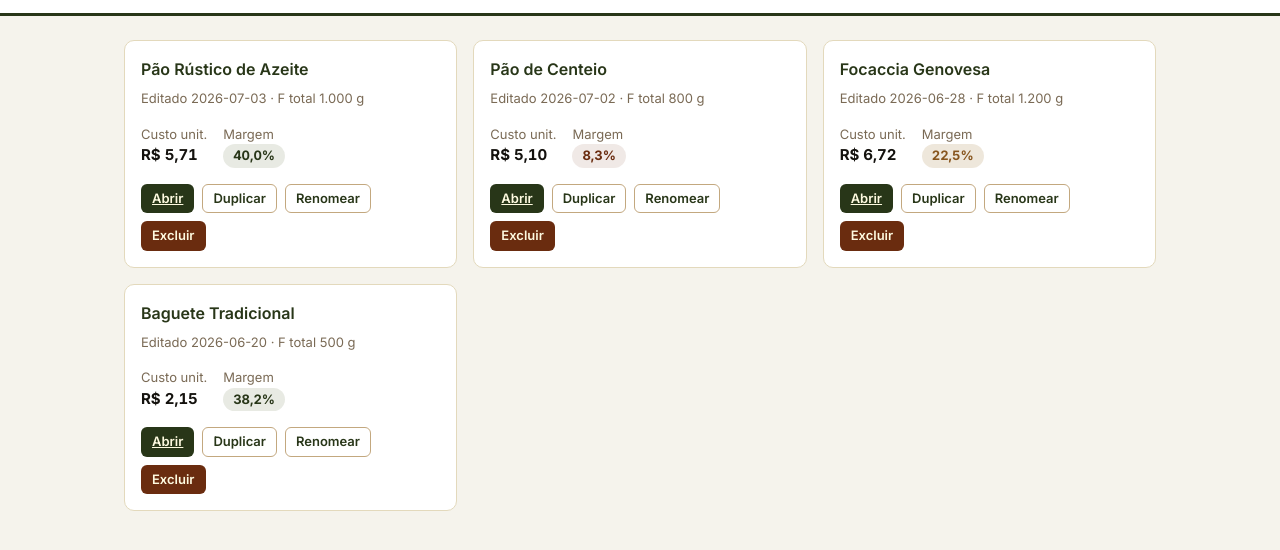
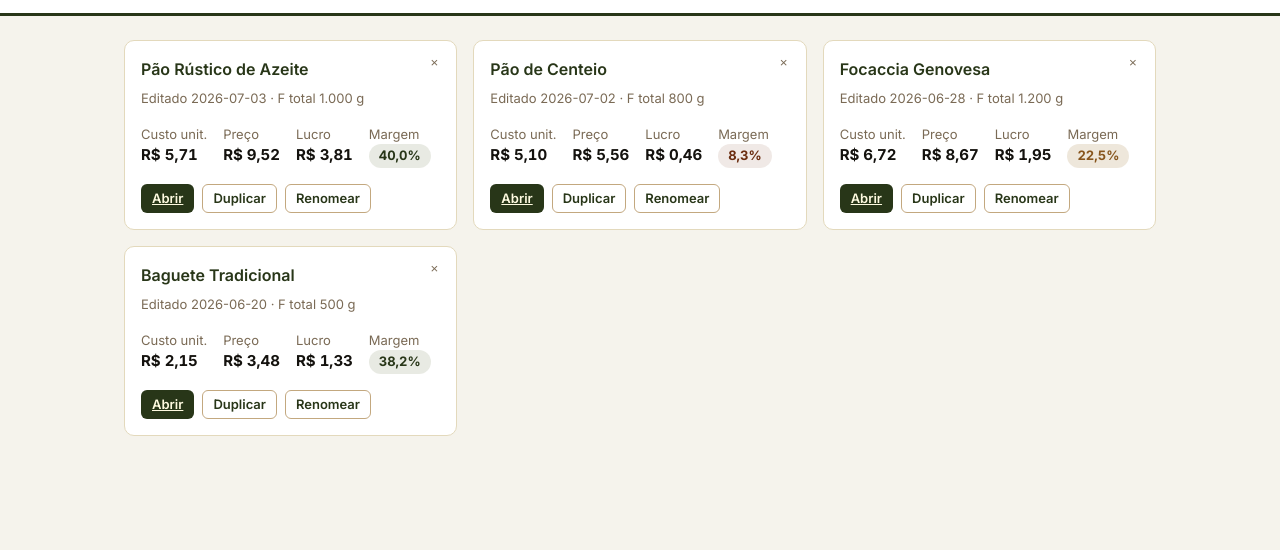
Before and after one commit to cisotar/minhapadaria, a website built with Vite: page mockups/receitas.html in a window 1280 px wide. Shown: the part 106-656 px from the top of the page. Built offline with nearby package versions, Linux system fonts and the light colour scheme.

Commit message:
feat(ui,receitas): grid 3 colunas, excluir vira ícone, cards mostram preço e lucro
Grid de receitas fixo em 3 colunas (2/1 em telas menores). Botão "Excluir"
sai de `.actions` e vira ícone no canto superior direito do card
(`.card-delete-btn`), separado das ações primárias. Cards passam a exibir
Preço e Lucro unitário além do Custo unit., já derivados por `recalculate`
(summary.salePrice/profitPerUnit) — reuso total, nenhuma fórmula nova.
Mockup receitas.html espelhado; testes ajustados para localizar o botão
de excluir por classe.

Co-Authored-By: Claude Sonnet 5 <noreply@anthropic.com>

```diff
--- a/mockups/receitas.html
+++ b/mockups/receitas.html
@@ -36,61 +36,69 @@
 
     <div class="recipe-card">
       <h3>Pão Rústico de Azeite</h3>
+      <button class="card-delete-btn" title="Excluir receita" aria-label="Excluir Pão Rústico de Azeite">&times;</button>
       <div class="meta">Editado 2026-07-03 · F total 1.000 g</div>
       <div class="stats">
         <div><span class="stat-label">Custo unit.</span><span class="stat-value">R$ 5,71</span></div>
+        <div><span class="stat-label">Preço</span><span class="stat-value">R$ 9,52</span></div>
+        <div><span class="stat-label">Lucro</span><span class="stat-value">R$ 3,81</span></div>
         <div><span class="stat-label">Margem</span><span class="chip chip-ok">40,0%</span></div>
       </div>
       <div class="actions">
         <a class="btn btn-primary" href="calculadora.html">Abrir</a>
         <button class="btn btn-secondary">Duplicar</button>
         <button class="btn btn-secondary">Renomear</button>
-        <button class="btn btn-danger">Excluir</button>
       </div>
     </div>
 
     <div class="recipe-card">
       <h3>Pão de Centeio</h3>
+      <button class="card-delete-btn" title="Excluir receita" aria-label="Excluir Pão de Centeio">&times;</button>
       <div class="meta">Editado 2026-07-02 · F total 800 g</div>
       <div class="stats">
         <div><span class="stat-label">Custo unit.</span><span class="stat-value">R$ 5,10</span></div>
+        <div><span class="stat-label">Preço</span><span class="stat-value">R$ 5,56</span></div>
+        <div><span class="stat-label">Lucro</span><span class="stat-value">R$ 0,46</span></div>
         <div><span class="stat-label">Margem</span><span class="chip chip-crit">8,3%</span></div>
       </div>
       <div class="actions">
         <a class="btn btn-primary" href="calculadora.html">Abrir</a>
         <button class="btn btn-secondary">Duplicar</button>
         <button class="btn btn-secondary">Renomear</button>
-        <button class="btn btn-danger">Excluir</button>
       </div>
     </div>
 
     <div class="recipe-card">
       <h3>Focaccia Genovesa</h3>
+      <button class="card-delete-btn" title="Excluir receita" aria-label="Excluir Focaccia Genovesa">&times;</button>
       <div class="meta">Editado 2026-06-28 · F total 1.200 g</div>
       <div class="stats">
         <div><span class="stat-label">Custo unit.</span><span class="stat-value">R$ 6,72</span></div>
+        <div><span class="stat-label">Preço</span><span class="stat-value">R$ 8,67</span></div>
+        <div><span class="stat-label">Lucro</span><span class="stat-value">R$ 1,95</span></div>
         <div><span class="stat-label">Margem</span><span class="chip chip-warn">22,5%</span></div>
       </div>
       <div class="actions">
         <a class="btn btn-primary" href="calculadora.html">Abrir</a>
         <button class="btn btn-secondary">Duplicar</button>
         <button class="btn btn-secondary">Renomear</button>
-        <button class="btn btn-danger">Excluir</button>
       </div>
     </div>
 
     <div class="recipe-card">
       <h3>Baguete Tradicional</h3>
+      <button class="card-delete-btn" title="Excluir receita" aria-label="Excluir Baguete Tradicional">&times;</button>
       <div class="meta">Editado 2026-06-20 · F total 500 g</div>
       <div class="stats">
         <div><span class="stat-label">Custo unit.</span><span class="stat-value">R$ 2,15</span></div>
+        <div><span class="stat-label">Preço</span><span class="stat-value">R$ 3,48</span></div>
+        <div><span class="stat-label">Lucro</span><span class="stat-value">R$ 1,33</span></div>
         <div><span class="stat-label">Margem</span><span class="chip chip-ok">38,2%</span></div>
       </div>
       <div class="actions">
         <a class="btn btn-primary" href="calculadora.html">Abrir</a>
         <button class="btn btn-secondary">Duplicar</button>
         <button class="btn btn-secondary">Renomear</button>
-        <button class="btn btn-danger">Excluir</button>
       </div>
     </div>
 
--- a/references/design-system.css
+++ b/references/design-system.css
@@ -347,21 +347,36 @@ h3 { font-size: var(--fs-sub); font-weight: 600; color: var(--text-2); }
 
 /* ============ Grid de receitas (Seção 2.F) ============ */
 .recipe-grid {
-  display: grid; grid-template-columns: repeat(auto-fill, minmax(260px, 1fr));
+  display: grid; grid-template-columns: repeat(3, 1fr);
   gap: var(--sp-4);
 }
+@media (max-width: 900px) {
+  .recipe-grid { grid-template-columns: repeat(2, 1fr); }
+}
+@media (max-width: 600px) {
+  .recipe-grid { grid-template-columns: 1fr; }
+}
 .recipe-card {
+  position: relative; /* âncora do botão de excluir (ícone, canto superior direito) */
   background: var(--surface); border: 1px solid var(--border);
   border-radius: var(--radius); padding: var(--sp-4);
   display: flex; flex-direction: column; gap: var(--sp-2);
 }
-.recipe-card h3 { color: var(--primary); font-size: var(--fs-sub); margin: 0; }
+.recipe-card h3 { color: var(--primary); font-size: var(--fs-sub); margin: 0; padding-right: var(--sp-6); }
 .recipe-card .meta { font-size: var(--fs-small); color: var(--text-muted); }
-.recipe-card .stats { display: flex; gap: var(--sp-4); margin: var(--sp-2) 0; }
+.recipe-card .stats { display: flex; gap: var(--sp-4); margin: var(--sp-2) 0; flex-wrap: wrap; }
 .recipe-card .stats .stat-label { font-size: var(--fs-small); color: var(--text-muted); display: block; }
 .recipe-card .stats .stat-value { font-weight: 700; font-variant-numeric: tabular-nums; }
 .recipe-card .actions { display: flex; gap: var(--sp-2); margin-top: auto; flex-wrap: wrap; }
 .recipe-card .actions .btn { font-size: var(--fs-small); padding: 4px 10px; }
+.recipe-card .card-delete-btn {
+  position: absolute; top: var(--sp-2); right: var(--sp-2);
+  width: 28px; height: 28px; padding: 0; line-height: 1;
+  display: flex; align-items: center; justify-content: center;
+  background: transparent; border: 1px solid transparent; color: var(--text-muted);
+  border-radius: var(--radius-sm);
+}
+.recipe-card .card-delete-btn:hover { background: var(--danger); color: var(--creme); border-color: var(--danger); }
 
 /* ============ Estado vazio (Seção 2.F, issue 017) ============ */
 .empty-state {
```
Also changed, not shown: src/ui/recipesList.test.ts (+2 -6 lines), src/ui/recipesList.ts (+33 -3 lines).
